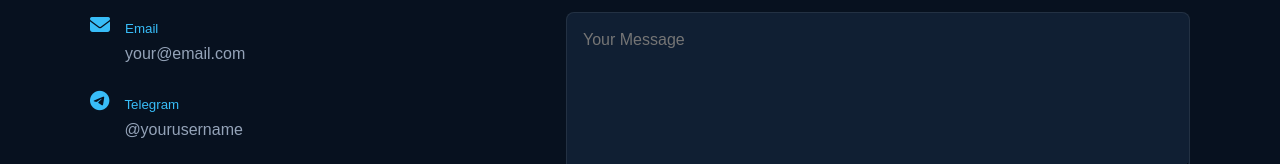
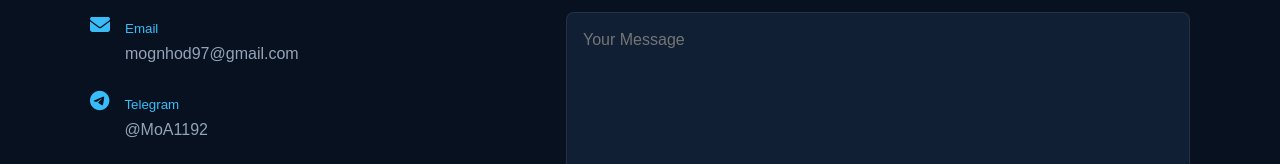
Before and after one commit to joney22/Myportfolio, a plain HTML site: page index.html in a window 1280 px wide. Shown: the part 3508-3672 px from the top of the page. Drawn offline with Linux system fonts and the light colour scheme.

Commit message:
Update index.html

```diff
--- a/index.html
+++ b/index.html
@@ -2193,7 +2193,7 @@
                     </small>
 
                     <p>
-                        your@email.com
+                        mognhod97@gmail.com
                     </p>
 
                 </div>
@@ -2212,7 +2212,7 @@
                     </small>
 
                     <p>
-                        @yourusername
+                        @MoA1192
                     </p>
 
                 </div>
```
